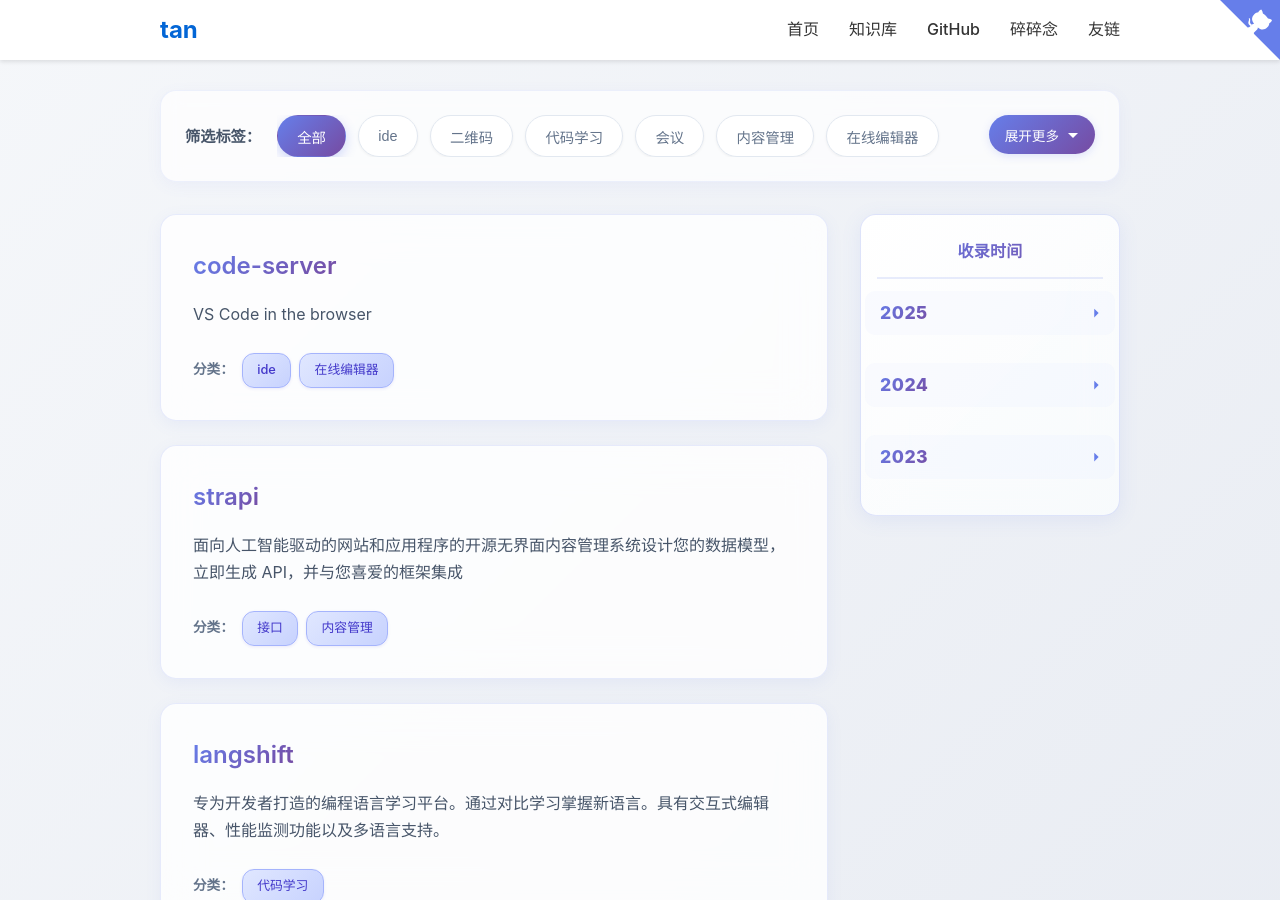
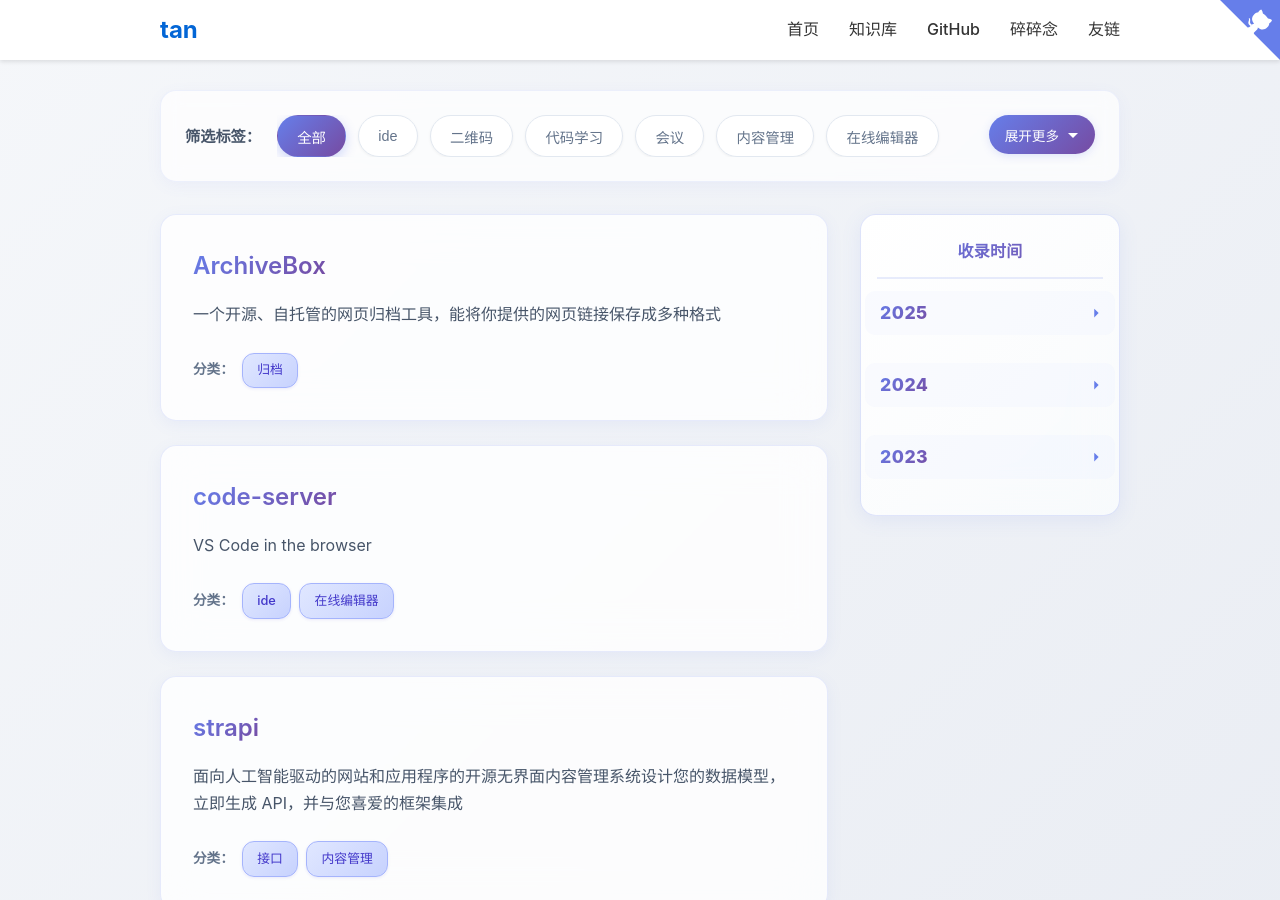
Before and after one commit to en-o/blog, a Jekyll site: the page built from pages/github.md, in a window 1280 px wide and 900 px high. Built offline with Jekyll 4.4.1, drawn with Linux system fonts in a browser that asks for light colours; comment, search, counter and statistics services are not loaded.

Commit message:
新增github

```diff
--- a/_data/github_projects.yml
+++ b/_data/github_projects.yml
@@ -1,3 +1,9 @@
+- name: ArchiveBox
+  description: 一个开源、自托管的网页归档工具，能将你提供的网页链接保存成多种格式
+  url: https://github.com/ArchiveBox/ArchiveBox
+  tags:
+    - 归档
+  addtime: 2025-12-24 16:42
 - name: code-server
   description: VS Code in the browser
   url: https://github.com/coder/code-server
```
